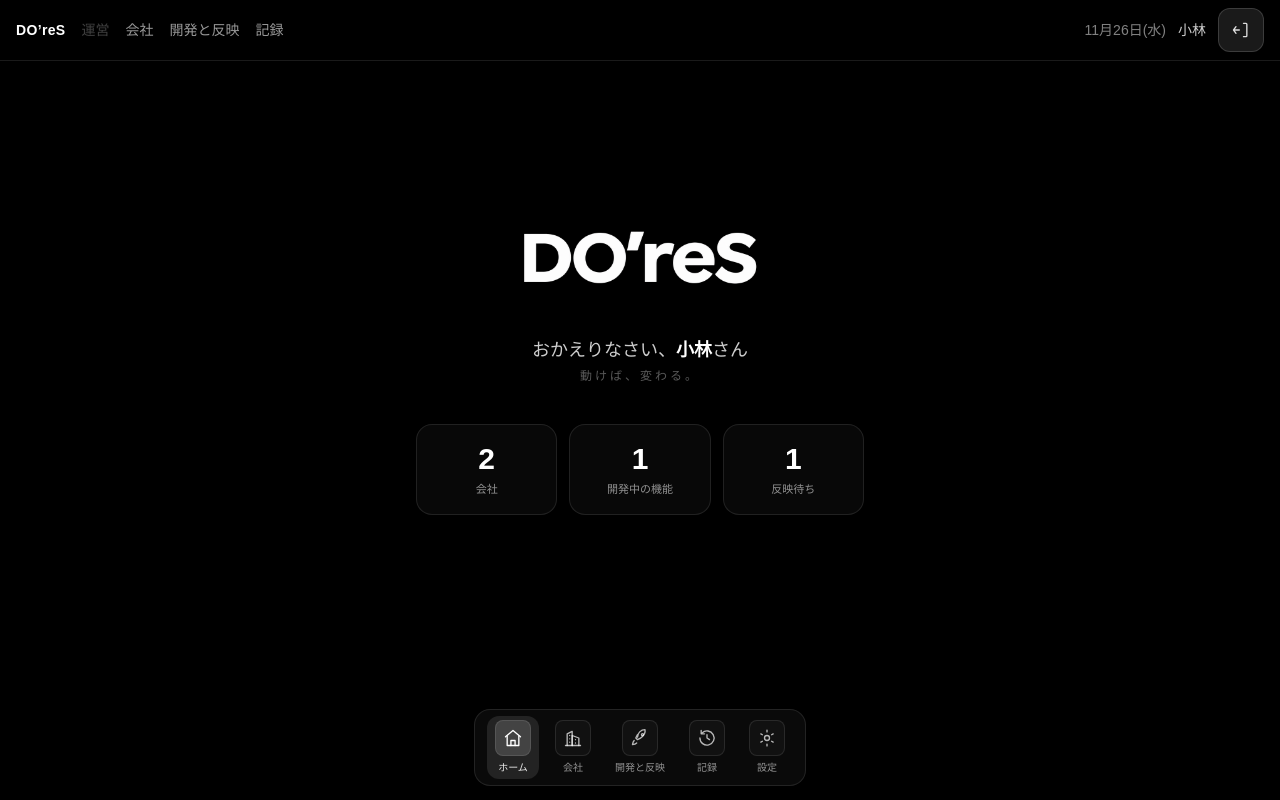
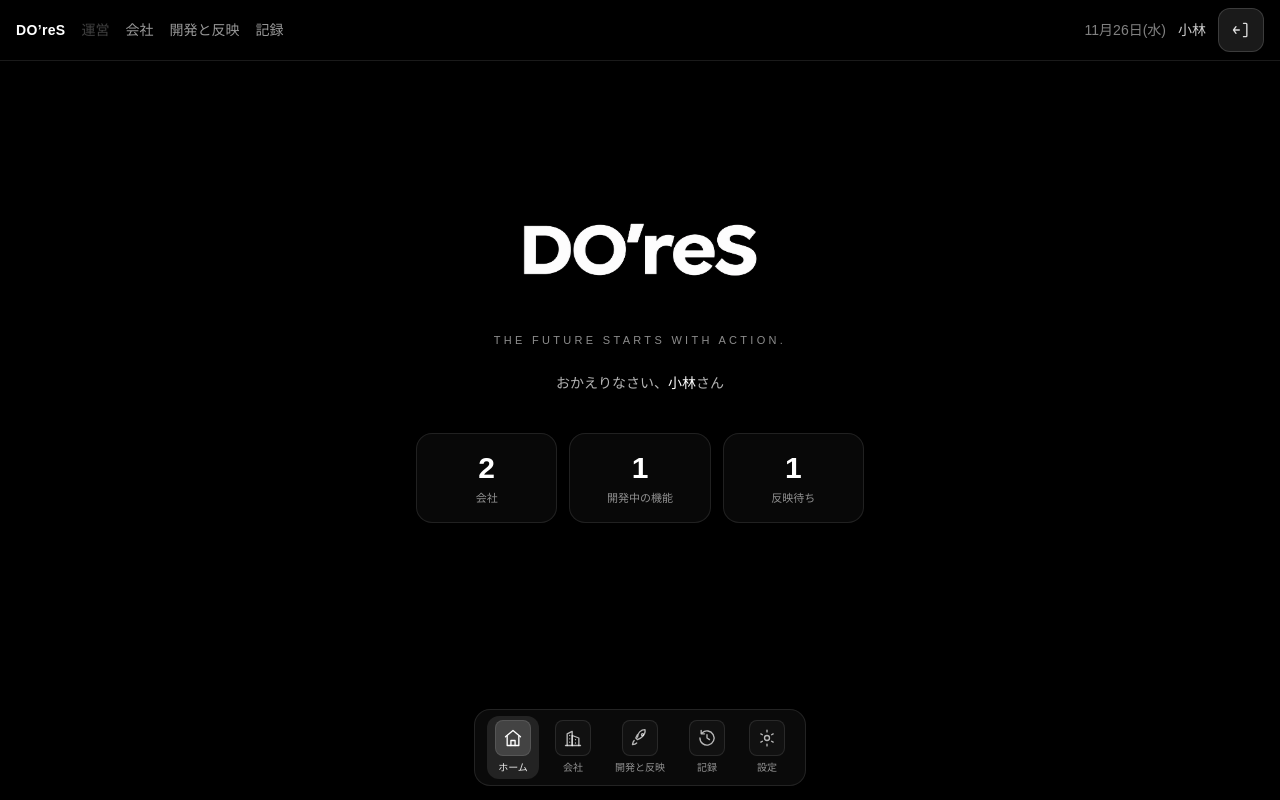
Before and after one commit to yellow-japan/dores, a Next.js app: page /preview/platform in a window 1280 px wide. Built offline with nearby package versions, Linux system fonts and the light colour scheme.

Commit message:
Update PlatformHome.tsx

```diff
--- a/components/platform/PlatformHome.tsx
+++ b/components/platform/PlatformHome.tsx
@@ -21,12 +21,14 @@ export default function PlatformHome({ userName, stats }: Props) {
         width={360}
         height={160}
         priority
-        className="h-auto w-[min(70vw,340px)] select-none"
+        className="dores-logo-in h-auto w-[min(70vw,340px)] select-none"
       />
-      <p className="mt-6 text-lg text-white/80">
-        おかえりなさい、<span className="font-bold text-white">{userName}</span>さん
+      <p className="dores-tagline mt-7 text-[11px] font-light uppercase tracking-[0.3em] text-white/55">
+        The future starts with action.
       </p>
-      <p className="mt-1 text-xs tracking-[0.25em] text-white/35">動けば、変わる。</p>
+      <p className="mt-6 text-sm text-white/70">
+        おかえりなさい、<span className="font-medium text-white">{userName}</span>さん
+      </p>
 
       <div className="mt-10 grid w-full max-w-md grid-cols-3 gap-3">
         {nums.map((n) => (
```
